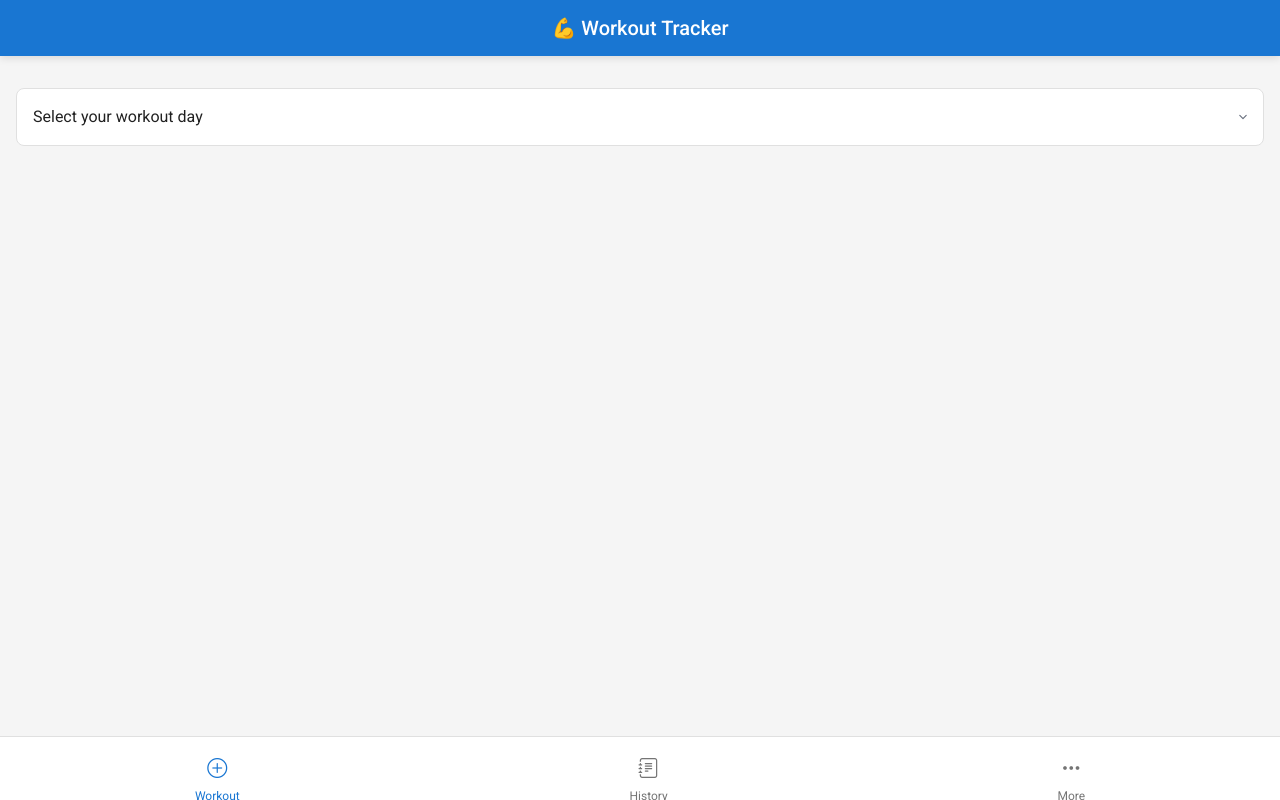
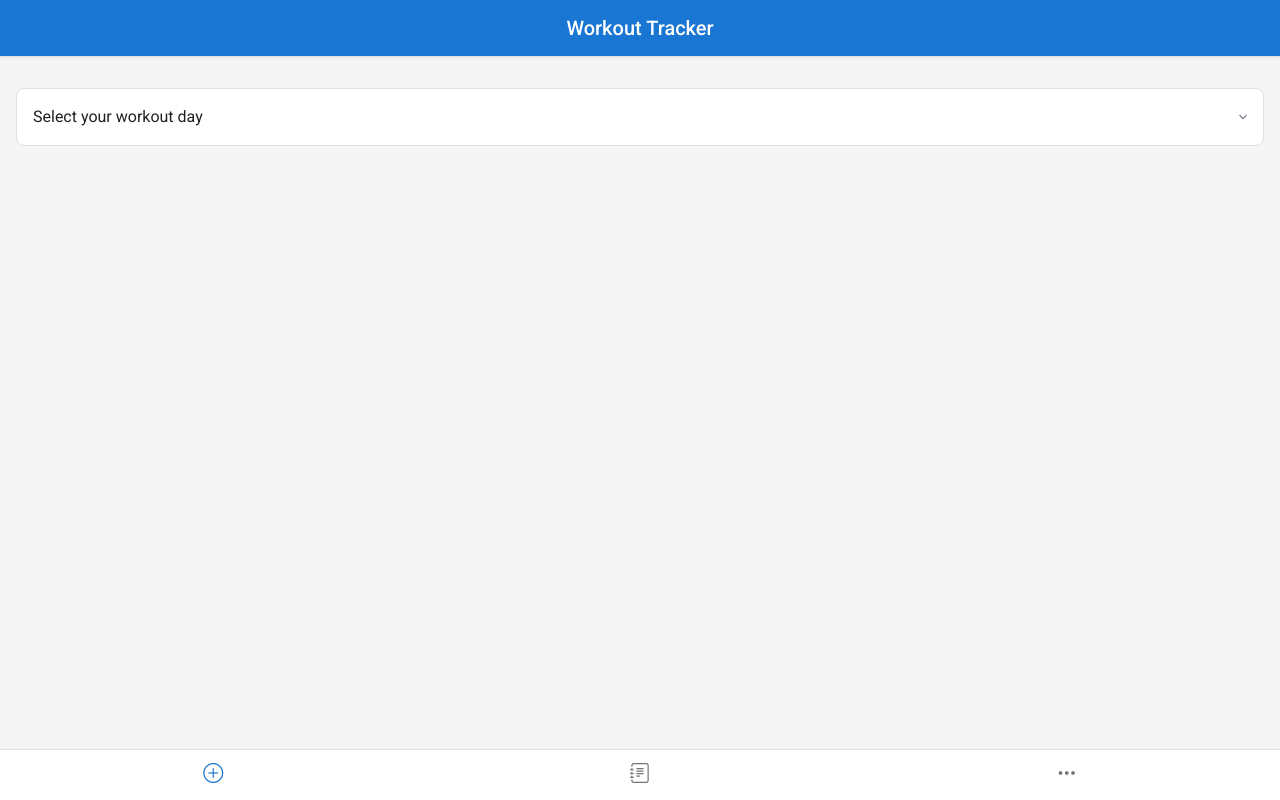
Before and after one commit to ojasvishaklya/workout, a plain HTML site: page index.html in a window 1280 px wide. Drawn offline with nearby package versions, Linux system fonts and the light colour scheme.

Commit message:
redid the UI

```diff
--- a/css/styles.css
+++ b/css/styles.css
@@ -10,13 +10,14 @@
   --outline: #e0e0e0;
   --success-color: #4caf50;
   --error-color: #f44336;
-  --shadow: 0 2px 8px rgba(0,0,0,0.12);
+  --shadow: 0 1px 2px rgba(0,0,0,0.12);
   --shadow-elevated: 0 4px 16px rgba(0,0,0,0.15);
 }
 
 * {
   box-sizing: border-box;
 }
+
 
 body {
   background: var(--background-color);
@@ -27,6 +28,9 @@ body {
   line-height: 1.5;
   color: var(--on-surface);
   overflow-x: hidden;
+  height: 100vh;
+  display: flex;
+  flex-direction: column;
 }
 
 /* Mobile-first container */
@@ -60,16 +64,17 @@ body {
 .main-content {
   margin-top: 72px;
   padding: 16px;
+  flex: 1 1 auto;
+  overflow-y: auto;
   padding-bottom: 80px; /* Space for bottom nav only */
 }
 
 /* Sticky Action Bar */
 .sticky-action-bar {
   position: sticky;
-  top: 72px; /* Below the app header */
+  top: 0px; /* Below the app header */
   background: var(--surface-color);
   padding: 12px 16px;
-  margin: -16px -16px 16px -16px; /* Extend to edges */
   box-shadow: var(--shadow);
   border-bottom: 1px solid var(--outline);
   z-index: 900;
@@ -162,7 +167,7 @@ body {
 /* Exercise Cards - Material Design */
 .exercise-card {
   background: var(--surface-color);
-  border-radius: 12px;
+  border-radius: 5px;
   margin-bottom: 16px;
   box-shadow: var(--shadow);
   overflow: hidden;
@@ -179,7 +184,7 @@ body {
 }
 
 .exercise-body {
-  padding: 16px 20px;
+  padding: 12px 12px;
 }
 
 /* Set Input - Android Style */
@@ -394,11 +399,9 @@ body {
   right: 0;
   background: var(--surface-color);
   border-top: 1px solid var(--outline);
-  padding: 8px 0;
   display: flex;
   justify-content: space-around;
   z-index: 998;
-  height: 64px; /* Fixed height for consistent spacing */
 }
 
 .nav-item {
--- a/index.html
+++ b/index.html
@@ -16,7 +16,7 @@
 <body>
   <!-- App Header -->
   <div class="app-header">
-    <h2>💪 Workout Tracker</h2>
+    <h2>Workout Tracker</h2>
   </div>
 
   <!-- Main Content -->
@@ -61,15 +61,12 @@
   <div class="bottom-nav">
     <button class="nav-item active" id="workoutTab">
       <i class="bi bi-plus-circle"></i>
-      <span>Workout</span>
     </button>
     <button class="nav-item" id="historyTab">
       <i class="bi bi-journal-text"></i>
-      <span>History</span>
     </button>
     <button class="nav-item" id="moreTab">
       <i class="bi bi-three-dots"></i>
-      <span>More</span>
     </button>
   </div>
 
```
